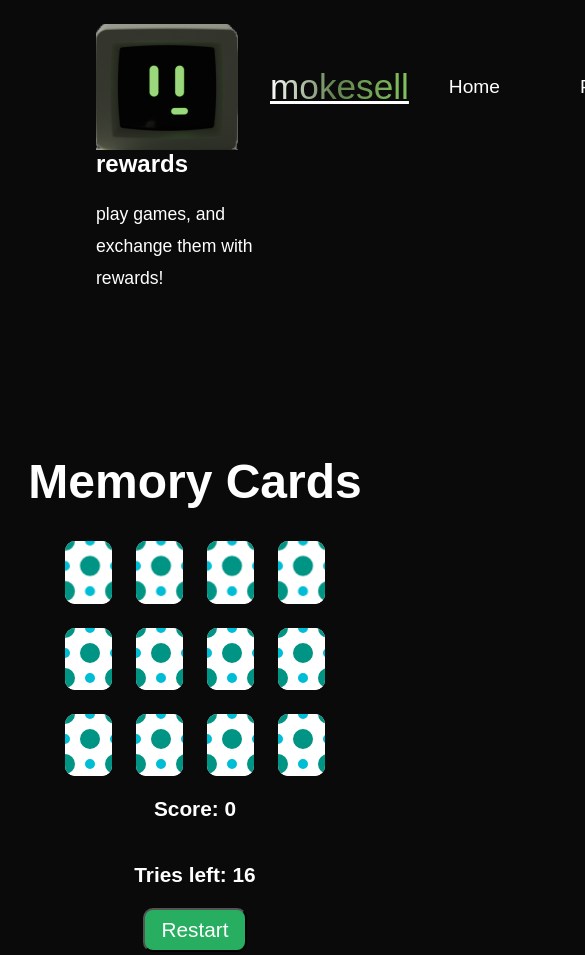
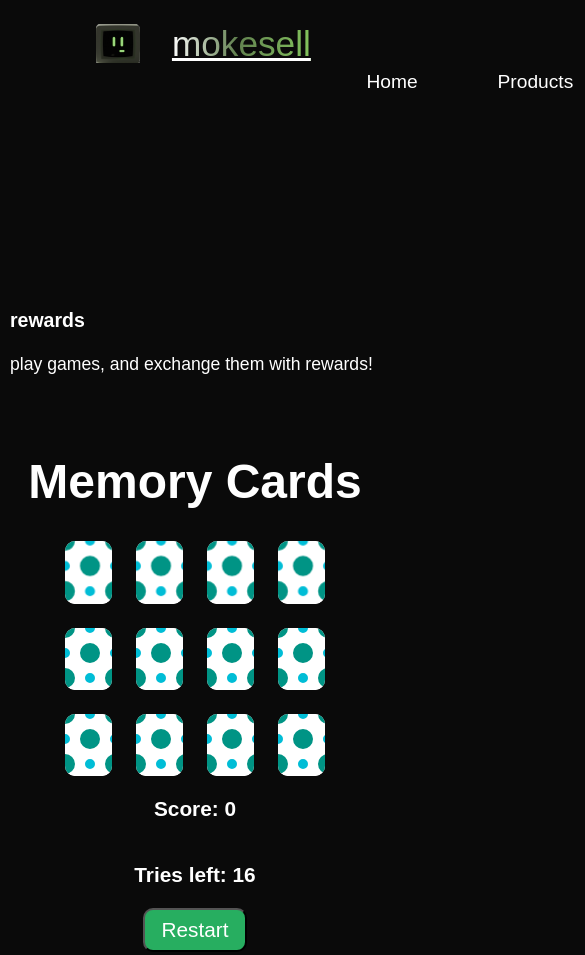
Before and after one commit to fisherman-23/FED-Assg2-Mokesell, a website built with Vite: page rewards.html in a window 390 px wide. Shown: the top 955 px of the page, 585 px wide, since content can reach past the window. Built offline with nearby package versions, Linux system fonts and the light colour scheme; some packages are replaced by stand-ins of ours; no server answers; a web font is replaced by a local one.

Commit message:
feat: specific elements for mobile view that is used in rewards.html

```diff
--- a/css/styles.css
+++ b/css/styles.css
@@ -406,3 +406,28 @@ header {
     width: 100%;
     border-radius: 25px;
 }
+
+@media screen and (max-width: 768px) {
+    .brand {
+        height: 10vw;
+
+    }
+    .brand img {
+        height: 10vw;
+    }
+
+    .main-nav{
+
+        font-size: 5vw;  /* Increase font size on smaller screens */
+        padding: 4vw;    /* Adjust padding for smaller screens */
+    }
+
+    .main-nav a{
+        right: 200px;
+
+    }
+    .landing-text{
+        padding: 10px;
+        font-size: small;
+    }
+}
```
